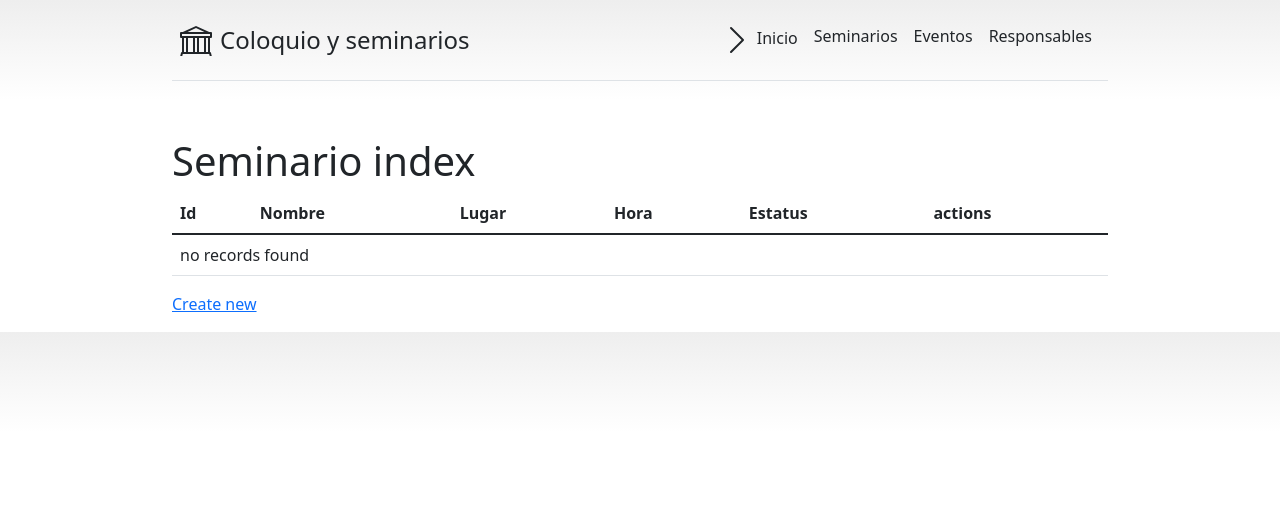
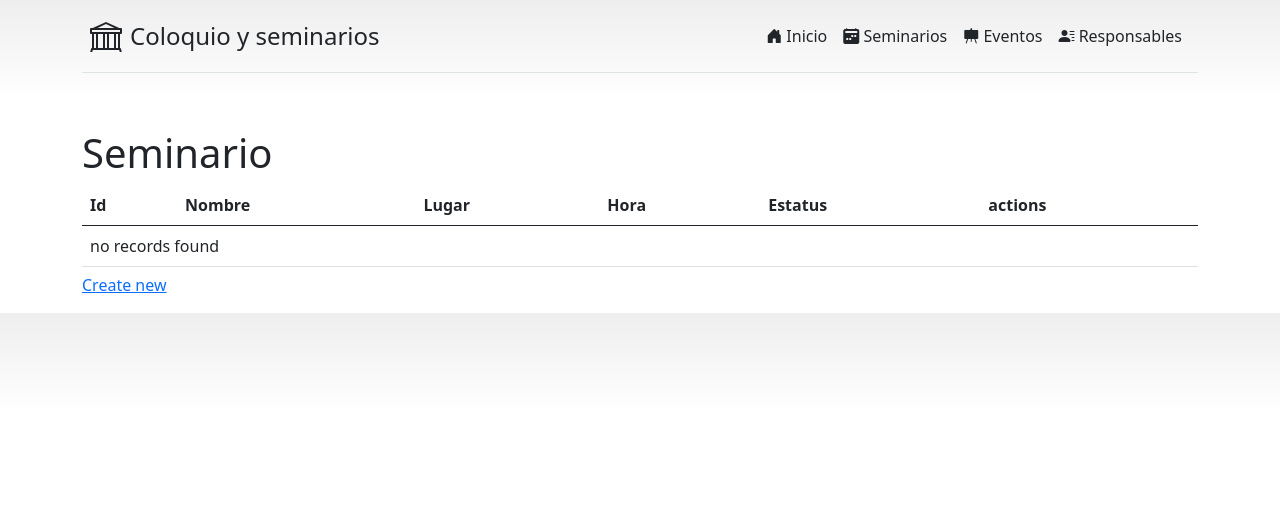
Before and after one commit to lugetego/seminarios, a Symfony app: template templates/seminario/index.html.twig in a window 1280 px wide. Shown: the top 507 px of the page. Run offline with Twig, Linux system fonts and the light colour scheme; the template is opened without the code that fills it, so the values that code supplies are empty; some libraries are stand-ins or nearby versions.

Commit message:
Commit inicial

```diff
--- a/templates/base.html.twig
+++ b/templates/base.html.twig
@@ -6,22 +6,14 @@
     {# Run `composer require symfony/webpack-encore-bundle`
            and uncomment the following Encore helpers to start using Symfony UX #}
     {% block stylesheets %}
-
         <link href="https://cdn.jsdelivr.net/npm/bootstrap@5.1.1/dist/css/bootstrap.min.css" rel="stylesheet" integrity="sha384-F3w7mX95PdgyTmZZMECAngseQB83DfGTowi0iMjiWaeVhAn4FJkqJByhZMI3AhiU" crossorigin="anonymous">
         {#  {{ encore_entry_link_tags('app') }} #}
+        <link rel="stylesheet" href="https://cdn.jsdelivr.net/npm/bootstrap-icons@1.5.0/font/bootstrap-icons.css">
         <link rel="stylesheet" href="{{ asset('css/ccm.css') }}" />
-
-
-    {% endblock %}
-
-    {% block javascripts %}
-        {#{{ encore_entry_script_tags('app') }}#}
     {% endblock %}
 </head>
 <body>
-
 {% block header %}
-
     <div class="container py-3">
         <header>
             <div class="d-flex flex-column flex-md-row align-items-center pb-3 mb-4 border-bottom">
@@ -33,28 +25,27 @@
                 </a>
 
                 <nav class="d-inline-flex mt-2 mt-md-0 ms-md-auto">
-                    <a class="me-3 py-2 text-dark text-decoration-none" href="#"><svg xmlns="http://www.w3.org/2000/svg" width="32" height="32" fill="currentColor" class="bi bi-chevron-right" viewBox="0 0 16 16"><path fill-rule="evenodd" d="M4.646 1.646a.5.5 0 0 1 .708 0l6 6a.5.5 0 0 1 0 .708l-6 6a.5.5 0 0 1-.708-.708L10.293 8 4.646 2.354a.5.5 0 0 1 0-.708z"/></svg> Inicio</a>
-                    <a class="me-3 py-2 text-dark text-decoration-none" href="#">Seminarios</a>
-                    <a class="me-3 py-2 text-dark text-decoration-none" href="#">Eventos</a>
-                    <a class="me-3 py-2 text-dark text-decoration-none" href="#">Responsables</a>
+                    <a class="me-3 py-2 text-dark text-decoration-none" href="#"><i class="bi bi-house-door-fill"></i> Inicio</a>
+                    <a class="me-3 py-2 text-dark text-decoration-none" href="#"><i class="bi bi-calendar2-week-fill"></i> Seminarios</a>
+                    <a class="me-3 py-2 text-dark text-decoration-none" href="#"><i class="bi bi-easel-fill"></i> Eventos</a>
+                    <a class="me-3 py-2 text-dark text-decoration-none" href="#"><i class="bi bi-person-lines-fill"></i> Responsables</a>
 
                 </nav>
             </div>
-
-
         </header>
     </div>
-
-
 {% endblock %}
 
 <div class="container py-3">
-
-
     {% block body %}
-
     {% endblock %}
 </div>
 
+{% block javascripts %}
+    {#{{ encore_entry_script_tags('app') }}#}
+    <script src="https://cdn.jsdelivr.net/npm/@popperjs/core@2.9.3/dist/umd/popper.min.js" integrity="sha384-W8fXfP3gkOKtndU4JGtKDvXbO53Wy8SZCQHczT5FMiiqmQfUpWbYdTil/SxwZgAN" crossorigin="anonymous"></script>
+    <script src="https://cdn.jsdelivr.net/npm/bootstrap@5.1.1/dist/js/bootstrap.min.js" integrity="sha384-skAcpIdS7UcVUC05LJ9Dxay8AXcDYfBJqt1CJ85S/CFujBsIzCIv+l9liuYLaMQ/" crossorigin="anonymous"></script>
+{% endblock %}
+
 </body>
 </html>
--- a/templates/seminario/index.html.twig
+++ b/templates/seminario/index.html.twig
@@ -1,11 +1,17 @@
 {% extends 'base.html.twig' %}
 
-{% block title %}Seminario index{% endblock %}
+{% block title %}Seminario{% endblock %}
+
+ {% block stylesheets %}
+     {{ parent() }}
+     <link rel="stylesheet" href="https://cdnjs.cloudflare.com/ajax/libs/twitter-bootstrap/5.0.1/css/bootstrap.min.css">
+     <link rel="stylesheet" href="https://cdn.datatables.net/1.11.3/css/dataTables.bootstrap5.min.css">
+ {% endblock %}
 
 {% block body %}
-    <h1>Seminario index</h1>
+    <h1>Seminario</h1>
 
-    <table class="table">
+    <table id="example" class="table table-striped" style="width:100%">
         <thead>
             <tr>
                 <th>Id</th>
@@ -39,3 +45,18 @@
 
     <a href="{{ path('seminario_new') }}">Create new</a>
 {% endblock %}
+
+{% block javascripts %}
+
+    {{ parent() }}
+    <script src="https://code.jquery.com/jquery-3.5.1.js"></script>
+    <script src="https://cdn.datatables.net/1.11.3/js/jquery.dataTables.min.js"></script>
+    <script src="https://cdn.datatables.net/1.11.3/js/dataTables.bootstrap5.min.js"></script>
+
+    <script type="application/javascript">
+    $(document).ready(function() {
+    $('#example').DataTable();
+    } );
+    </script>
+
+{% endblock %}
```
Also changed, not shown: package-lock.json.
